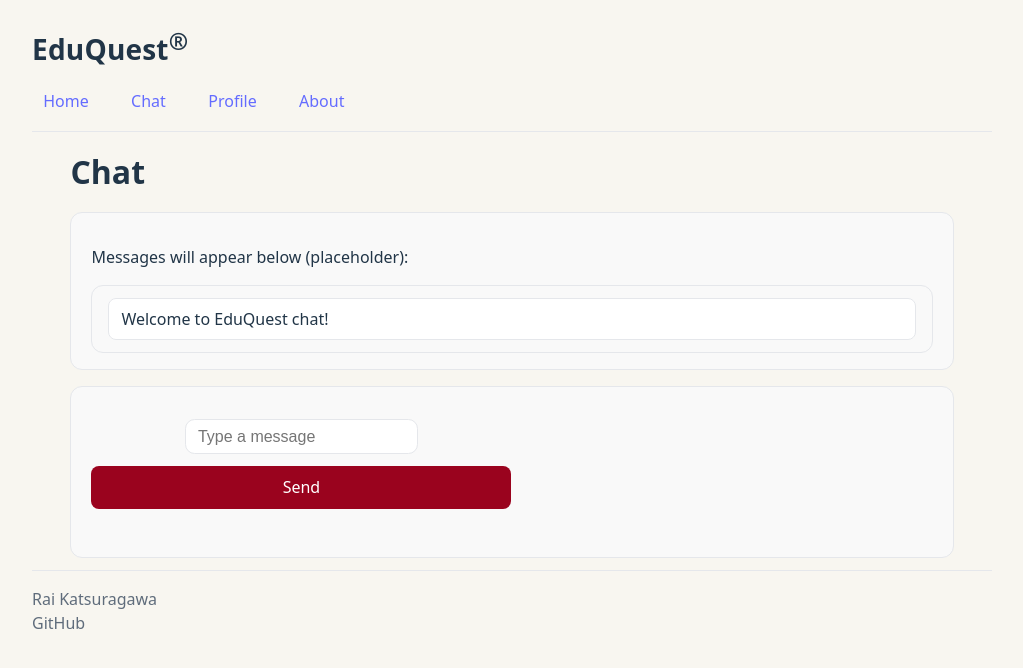
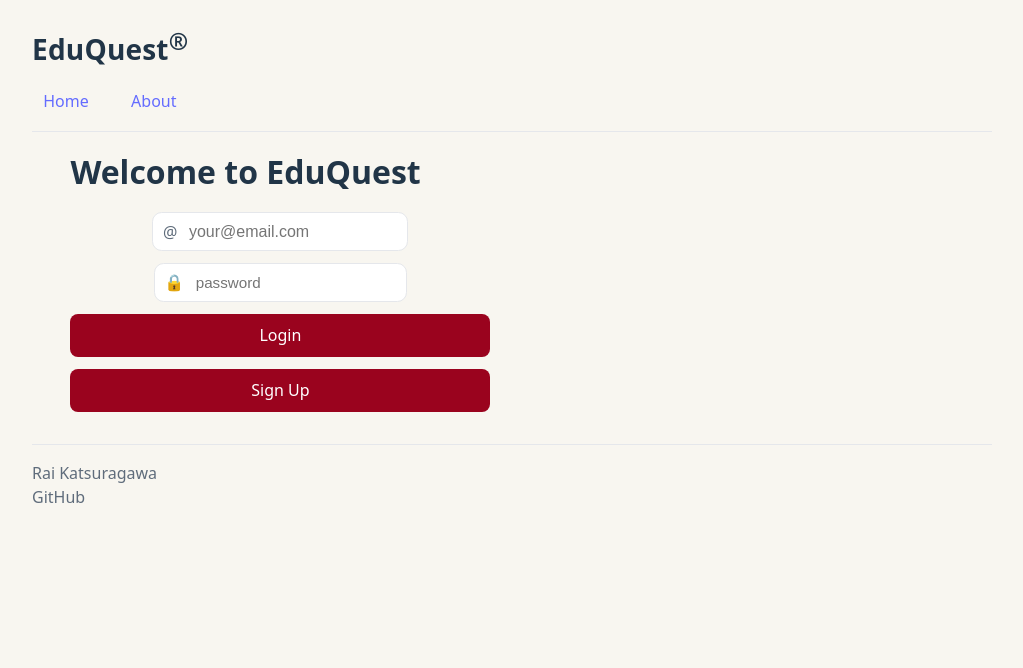
Before and after one commit to katsu-rai/cs260-rkatsura, a React (Vite) app: page /chat in a window 1280 px wide. Shown: the top 668 px of the page, without its empty margins (128-1151 px from the left). Built offline with nearby package versions, Linux system fonts and the light colour scheme.

Commit message:
I am using localStorage to store data  temporary

```diff
--- a/src/app.jsx
+++ b/src/app.jsx
@@ -1,4 +1,4 @@
-import React from 'react';
+import React, { useState } from 'react';
 import './app.css';
 
 import { BrowserRouter, NavLink, Route, Routes } from 'react-router-dom';
@@ -8,6 +8,20 @@ import { Profile } from './profile/profile';
 import { About } from './about/about';
 
 export default function App() {
+  const AuthState = Object.freeze({ Unknown: 'Unknown', Authenticated: 'Authenticated', Unauthenticated: 'Unauthenticated' });
+  const storedUser = typeof localStorage !== 'undefined' ? localStorage.getItem('userName') : '';
+  const [userName, setUserName] = useState(storedUser || '');
+  const [authState, setAuthState] = useState(storedUser ? AuthState.Authenticated : AuthState.Unauthenticated);
+
+  function handleAuthChange(nextUserName, nextState) {
+    setUserName(nextUserName || '');
+    setAuthState(nextState);
+    if (nextState === AuthState.Authenticated) {
+      localStorage.setItem('userName', nextUserName || '');
+    } else {
+      localStorage.removeItem('userName');
+    }
+  }
   return (
     <BrowserRouter>
       <div className="body">
@@ -16,8 +30,12 @@ export default function App() {
           <nav>
             <menu>
               <li><NavLink to="/">Home</NavLink></li>
-              <li><NavLink to="/chat">Chat</NavLink></li>
-              <li><NavLink to="/profile">Profile</NavLink></li>
+              {authState === AuthState.Authenticated && (
+                <li><NavLink to="/chat">Chat</NavLink></li>
+              )}
+              {authState === AuthState.Authenticated && (
+                <li><NavLink to="/profile">Profile</NavLink></li>
+              )}
               <li><NavLink to="/about">About</NavLink></li>
             </menu>
           </nav>
@@ -26,9 +44,44 @@ export default function App() {
 
         <main>
           <Routes>
-            <Route path="/" element={<Login />} />
-            <Route path="/chat" element={<Chat />} />
-            <Route path="/profile" element={<Profile />} />
+            <Route
+              path="/"
+              element={
+                <Login
+                  userName={userName}
+                  authState={authState}
+                  onAuthChange={(name, state) => handleAuthChange(name, state)}
+                />
+              }
+            />
+            <Route
+              path="/chat"
+              element={
+                authState === AuthState.Authenticated ? (
+                  <Chat />
+                ) : (
+                  <Login
+                    userName={userName}
+                    authState={authState}
+                    onAuthChange={(name, state) => handleAuthChange(name, state)}
+                  />
+                )
+              }
+            />
+            <Route
+              path="/profile"
+              element={
+                authState === AuthState.Authenticated ? (
+                  <Profile />
+                ) : (
+                  <Login
+                    userName={userName}
+                    authState={authState}
+                    onAuthChange={(name, state) => handleAuthChange(name, state)}
+                  />
+                )
+              }
+            />
             <Route path="/about" element={<About />} />
             <Route path="*" element={<NotFound />} />
           </Routes>
--- a/src/login/login.jsx
+++ b/src/login/login.jsx
@@ -1,15 +1,12 @@
 import React, { useState } from 'react';
-import { useNavigate } from 'react-router-dom';
 
-export function Login() {
-  const [email, setEmail] = useState("");
+export function Login({ userName, authState, onAuthChange }) {
+  const [email, setEmail] = useState(userName || "");
   const [password, setPassword] = useState("");
-  const navigate = useNavigate();
 
   function handleSubmit(e) {
     e.preventDefault();
-    // Mock auth then navigate to chat
-    navigate('/chat');
+    onAuthChange(email || 'StudentUser', 'Authenticated');
   }
   return (
     <main>
```
Also changed, not shown: 5 other files (tests, documents, lock files or other folders).
